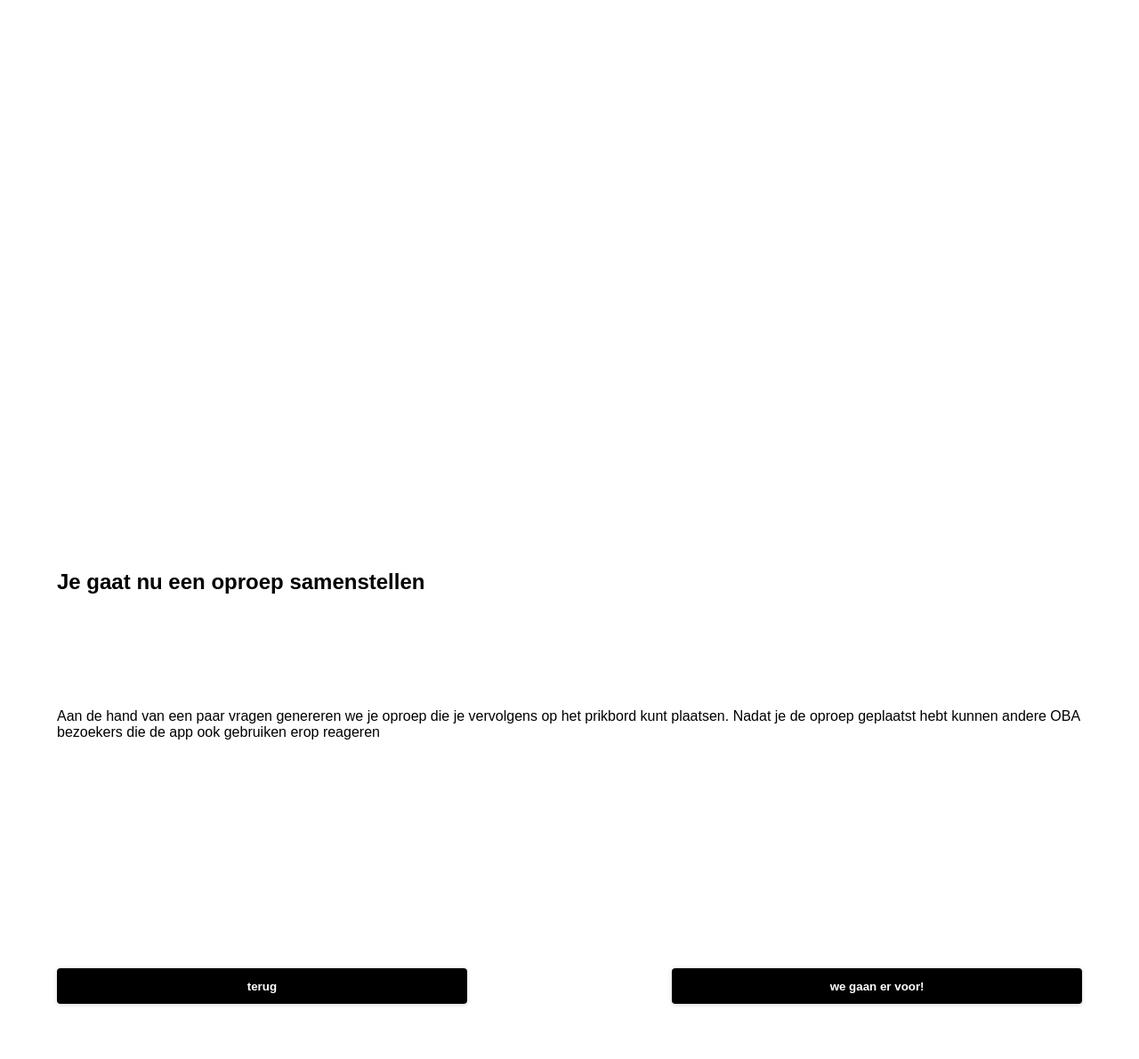
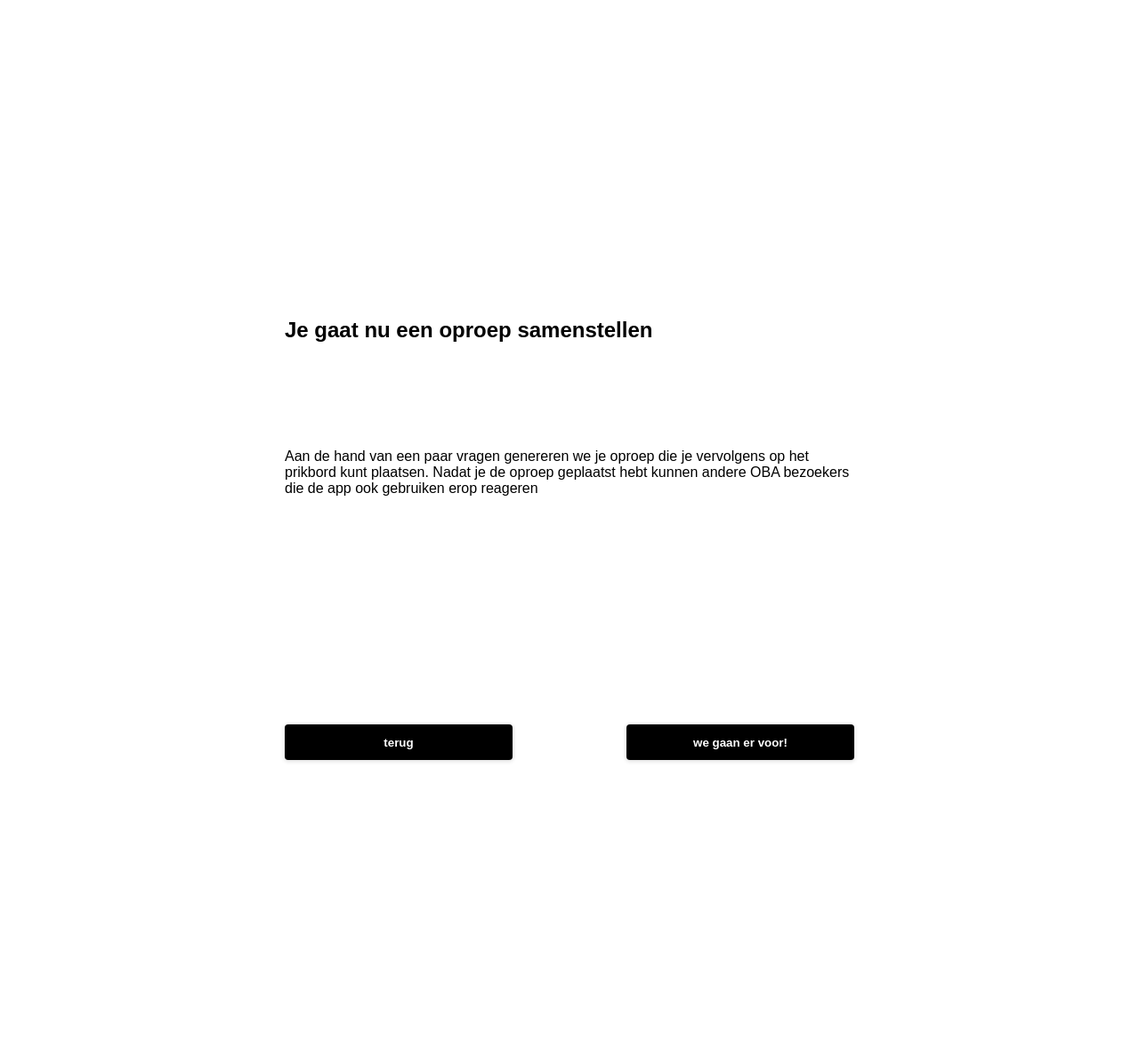
Before and after one commit to japgroevemaker/Meesterproef-OBA-date, a Node server app: page /helpMe in a window 1280 px wide. Shown: the whole page at 89% size. Run offline with Node 20, Linux system fonts and the light colour scheme; some libraries are stand-ins or nearby versions.

Commit message:
made app responsive

```diff
--- /dev/null
+++ b/public/css/responsive.css
@@ -0,0 +1,206 @@
+@media screen and (min-width: 750px) {
+  /* header */
+  header#dashboard-header{
+    width: 65vw;
+  }
+
+  header#dashboard-header img {
+    width: 20vw;
+  }
+
+  header#dashboard-header h2 {
+    font-size: 2em;
+  }
+
+  /* nav */
+  header#dashboard-header nav img{
+    width: 30vw;
+    margin: 5vh auto 0;
+  }
+
+  header#dashboard-header nav h2 {
+    width: 50vw;
+    margin: 20vh auto 0;
+  }
+
+  header#dashboard-header nav ul{
+    width: 50vw;
+  }
+
+  /* dashboard */
+  form#dashboard-search{
+    width: 65vw;
+  }
+
+  form#dashboard-search div#checkbox label {
+    padding: 0.5em 1.5em;
+  }
+
+  section#thread {
+    width: 70vw;
+    margin: 0 auto 15vh;
+  }
+
+  section.message div#reactions div.reaction {
+    width: 75%;
+  }
+
+  /* making call */
+  section.overlay h2 {
+    width: 60vw;
+    margin: 30vh auto 10vh;
+  }
+
+  section.overlay p {
+    width: 60vw;
+  }
+
+  section.overlay div#nav-box {
+    width: 60vw;
+  }
+
+  section.input-field {
+    width: 80vw;
+  }
+
+  footer#navigate-footer {
+    width: 72vw;
+  }
+
+  section.recognition {
+    width: 80vw;
+  }
+
+  section.recognition section.profilePic {
+    width: 100%;
+  }
+
+  section.recognition section.profilePic img {
+    width: 50%;
+    height: 30vh;
+  }
+
+  /* message-overview */
+  header {
+    width: 70vw;
+  }
+
+  section.resp-message {
+    width: 70vw;
+  }
+}
+
+@media screen and (min-width: 1000px) {
+  /* dashboard */
+form#dashboard-search div#checkbox label {
+  font-size: 1em;
+}
+
+  section#thread {
+    width: 90vw;
+    display: flex;
+    flex-direction: row;
+    flex-wrap: wrap;
+    justify-content: space-around;
+  }
+
+  section.message {
+    width: 40vw;
+  }
+
+  section.message div#reactions div.reaction {
+    font-size: 0.9em;
+  }
+
+  /* making call */
+  section.overlay h2 {
+    width: 50vw;
+  }
+
+  section.overlay p {
+    width: 50vw;
+  }
+
+  section.overlay div#nav-box {
+    width: 50vw;
+  }
+
+  header {
+    width: 55vw;
+  }
+
+  section.input-field {
+    width: 60vw;
+  }
+
+  footer#navigate-footer {
+    width: 55vw;
+  }
+
+  footer#navigate-footer div.prev-next-button {
+    height: 3em;
+  }
+
+  section.recognition {
+    width: 60vw;
+  }
+
+  /* message overview */
+  section.resp-message {
+    width: 55vw;
+  }
+}
+
+@media screen and (min-width: 1200px) {
+  section.message {
+    width: 25vw;
+  }
+}
+
+@media screen and (min-width: 1400px) {
+  /* nav */
+  header#dashboard-header nav img {
+    width: 20vw;
+  }
+
+  header#dashboard-header nav h2 {
+    width: 30vw;
+  }
+
+  header#dashboard-header nav ul {
+    width: 30vw;
+  }
+
+  /* making call */
+  section.overlay h2 {
+    width: 40vw;
+  }
+
+  section.overlay p {
+    width: 40vw;
+  }
+
+  section.overlay div#nav-box {
+    width: 40vw;
+  }
+
+  header {
+    width: 45vw;
+  }
+
+  section.input-field {
+    width: 50vw;
+  }
+
+  footer#navigate-footer {
+    width: 45vw;
+  }
+
+  section.recognition {
+    width: 50vw;
+  }
+
+  /* section.resp-message {
+    width: 45vw;
+  } */
+}
--- a/public/css/style.css
+++ b/public/css/style.css
@@ -349,11 +349,10 @@ section.input-field div#tags {
 }
 
 section.input-field div#tags .tag {
-  background-color: var(--OBA-subColor);
+  background-color: var(--OBA-subColor-Blue);
   width: auto;
   padding: 0 0.5em;
   height: 2em;
-  border-radius: 2em;
   display: flex;
   margin: 0.1em auto;
 }
@@ -514,7 +513,7 @@ section.message div#header h2 img{
   height: 11%;
   position: absolute;
   right: 26px;
-
+  display: none;
 }
 
 section.message div#header h2 {
@@ -552,6 +551,7 @@ section.message div#tags .tag {
   height: 2em;
   display: flex;
   align-items: center;
+  color: #fff;
 }
 
 section.message div#tags div.tag span.dot {
@@ -586,7 +586,6 @@ section.message div#profilePic-name img {
   width: 2.5em;
   height: 2.5em;
   border: solid #ccc 0.01em;
-  margin: auto 0.5em;
 }
 
 section.message div#profilePic-name h2 {
@@ -941,12 +940,14 @@ section.message div#reactions p.date-time {
 }
 
 section.message div#reactions div.reaction {
-  width: 73%;
+  width: 70%;
   border-radius: 0.2em;
+  margin: 0.2em auto;
   padding: 0.2em;
   height: auto;
   background-color: var(--input-background);
-  margin-left: 3%;
+  border: var(--input-border);
+  margin-left: 5%;
   display: flex;
   font-family: var(--OBA-font)
 }
--- a/views/components/header.ejs
+++ b/views/components/header.ejs
@@ -8,6 +8,7 @@
 
 
      <link rel="stylesheet" href="css/style.css">
+     <link rel="stylesheet" href="css/responsive.css">
 
 
     <title>OBA  - Dating App</title>
--- a/views/pages/messageOverview.ejs
+++ b/views/pages/messageOverview.ejs
@@ -4,7 +4,7 @@
   <h2>zo ziet je bericht er uit</h2>
 </header>
 
-<section class="message" name="<%= data.activity %>">
+<section class="message resp-message" name="<%= data.activity %>">
   <div id="header">
   <input class="none" id="activity" value="<%= data.activity %>">
     <h2 name="postName"id="postName" class="data"><%= data.postName %> <img src="<%=`/assets/${data.activity}.svg` %>"></h2>
@@ -44,7 +44,7 @@
   <div class="prev-next-button">
     <a href="<%= data.activity %>">terug</a>
   </div>
-  <img src="/assets/question-mark.svg" alt="explore">
+
   <div class="prev-next-button">
     <a id="postButton" href="dashboard">plaats</a>
   </div>
```
